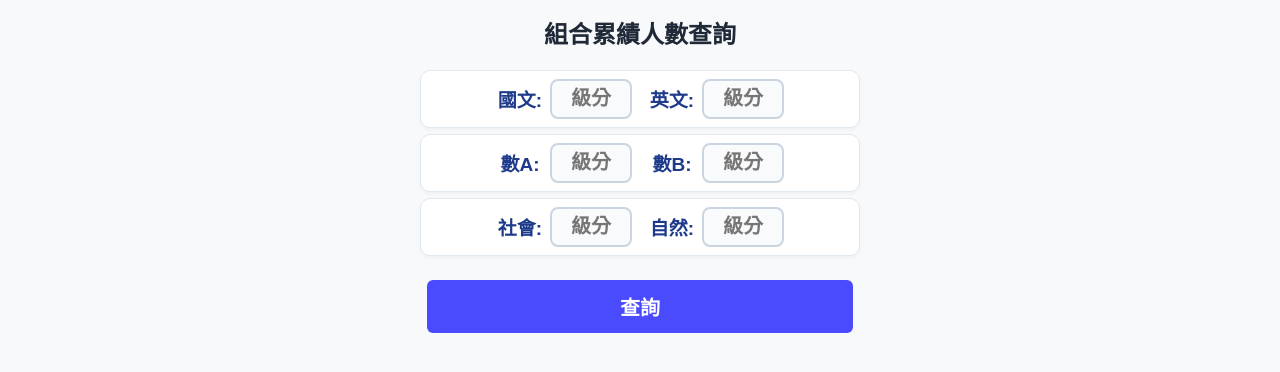
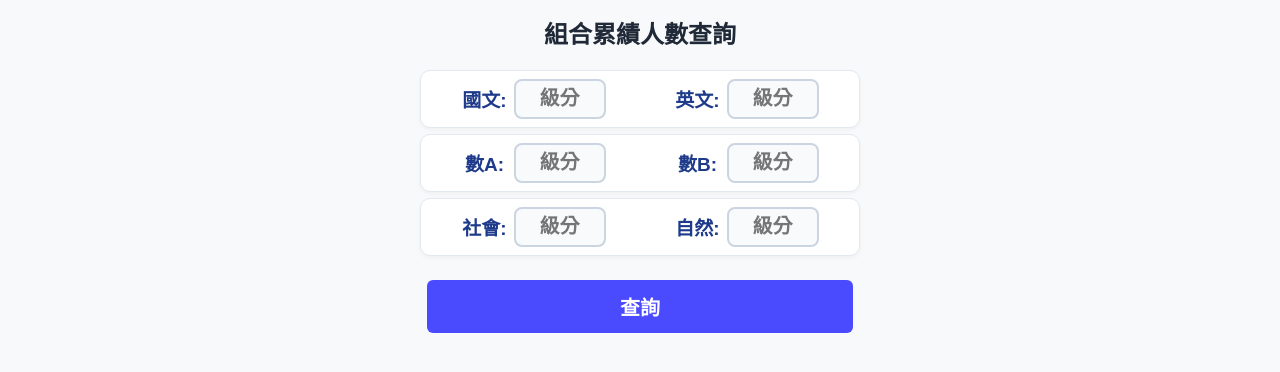
Before and after one commit to hchszjtang/HCHS_scoreconsolidate, a plain HTML site: page index.html in a window 1280 px wide. Both pictures are taken after a click on the button "學測累積人數對比". Shown: the part 230-602 px from the top of the page. Drawn offline with Linux system fonts and the light colour scheme.

Commit message:
Update index.html

```diff
--- a/index.html
+++ b/index.html
@@ -309,12 +309,12 @@
         font-size: 20px;
       }
 
-      /* 置中且緊湊的學測輸入列與輸入框 */
+      /* 置中且平分區域的學測輸入列與輸入框 */
       #gsatView .input-group {
         width: 90%;
         max-width: 440px;
         display: flex;
-        justify-content: center;
+        justify-content: space-between;
         align-items: center;
         margin: 6px auto;
         padding: 8px 12px;
@@ -322,11 +322,20 @@
         border: 1px solid #e2e8f0;
         border-radius: 10px;
         box-shadow: 0 2px 5px rgba(0, 0, 0, 0.04);
+        gap: 12px;
+      }
+
+      #gsatView .input-group .subject-slot {
+        flex: 1 1 0;
+        min-width: 0;
+        display: flex;
+        align-items: center;
+        justify-content: center;
         gap: 6px;
       }
 
       #gsatView .input-group label {
-        width: 48px;
+        width: 46px;
         text-align: center;
         font-size: 19px;
         font-weight: bold;
@@ -334,13 +343,10 @@
         flex: none;
       }
 
-      /* 第二組科目標籤與第一組輸入框之間保留適度分隔 */
-      #gsatView .input-group label + input[type="number"] + label {
-        margin-left: 10px;
-      }
-
       #gsatView .input-group input[type="number"] {
-        width: 82px !important;
+        flex: 1 1 auto;
+        width: 100% !important;
+        max-width: 92px;
         height: 40px !important;
         font-size: 20px;
         font-weight: bold;
@@ -748,27 +754,36 @@
 
           <form id="gsat_gradeForm">
             <div class="input-group">
+              <div class="subject-slot">
                 <label for="gsat_chinese">國文:</label>
                 <input type="number" id="gsat_chinese" min="0" max="15" placeholder="級分" value="">
-
+              </div>
+              <div class="subject-slot">
                 <label for="gsat_english">英文:</label>
                 <input type="number" id="gsat_english" min="0" max="15" placeholder="級分" value="">
               </div>
+            </div>
 
             <div class="input-group">
+              <div class="subject-slot">
                 <label for="gsat_mathA">數A:</label>
                 <input type="number" id="gsat_mathA" min="0" max="15" placeholder="級分" value="">
-
+              </div>
+              <div class="subject-slot">
                 <label for="gsat_mathB">數B:</label>
                 <input type="number" id="gsat_mathB" min="0" max="15" placeholder="級分" value="">
               </div>
+            </div>
 
             <div class="input-group">
+              <div class="subject-slot">
                 <label for="gsat_social">社會:</label>
                 <input type="number" id="gsat_social" min="0" max="15" placeholder="級分" value="">
-
+              </div>
+              <div class="subject-slot">
                 <label for="gsat_science">自然:</label>
                 <input type="number" id="gsat_science" min="0" max="15" placeholder="級分" value="">
+              </div>
             </div>
 
             <button class="back-button" type="button" id="gsat_find_btn">查詢</button>
@@ -970,17 +985,14 @@
     <script>
       /* ================= 導覽列頁面切換控制 ================= */
       function switchView(viewName) {
-        // 隱藏所有主畫面
         document.getElementById('homeView').classList.add('hidden');
         document.getElementById('gsatView').classList.add('hidden');
         document.getElementById('techView').classList.add('hidden');
 
-        // 移除導覽列按鈕 active 狀態
         document.getElementById('nav-home').classList.remove('active');
         document.getElementById('nav-gsat').classList.remove('active');
         document.getElementById('nav-tech').classList.remove('active');
 
-        // 顯示對應畫面並高亮按鈕
         if (viewName === 'home') {
           document.getElementById('homeView').classList.remove('hidden');
           document.getElementById('nav-home').classList.add('active');
@@ -1122,7 +1134,6 @@
       var data_114 = [], data_113 = [], data_112 = [];
       var ans = [], choose = "";
 
-
       function showScoreConfirmModal(scores) {
         return new Promise((resolve) => {
           document.getElementById('confirm_chinese').textContent = scores["國文"] + " 級分";
@@ -1169,7 +1180,6 @@
         const isConfirmed = await showScoreConfirmModal(score_114_1);
         if (!isConfirmed) return;
 
-        // 2科成績總和
         score_114_2["國文、英文"] = score_114_1["國文"] + score_114_1["英文"];
         score_114_2["國文、數學A"] = score_114_1["國文"] + score_114_1["數學A"];
         score_114_2["國文、數學B"] = score_114_1["國文"] + score_114_1["數學B"];
@@ -1185,7 +1195,6 @@
         score_114_2["數學B、自然"] = score_114_1["數學B"] + score_114_1["自然"];
         score_114_2["社會、自然"] = score_114_1["社會"] + score_114_1["自然"];
 
-        // 3科成績總和
         score_114_3["國文、英文、數學A"] = score_114_1["國文"] + score_114_1["英文"] + score_114_1["數學A"];
         score_114_3["國文、英文、數學B"] = score_114_1["國文"] + score_114_1["英文"] + score_114_1["數學B"];
         score_114_3["國文、英文、社會"] = score_114_1["國文"] + score_114_1["英文"] + score_114_1["社會"];
@@ -1203,7 +1212,6 @@
         score_114_3["數學A、社會、自然"] = score_114_1["數學A"] + score_114_1["社會"] + score_114_1["自然"];
         score_114_3["數學B、社會、自然"] = score_114_1["數學B"] + score_114_1["社會"] + score_114_1["自然"];
 
-        // 4科成績總和
         score_114_4["國文、英文、數學A、社會"] = score_114_1["國文"] + score_114_1["英文"] + score_114_1["數學A"] + score_114_1["社會"];
         score_114_4["國文、英文、數學A、自然"] = score_114_1["國文"] + score_114_1["英文"] + score_114_1["數學A"] + score_114_1["自然"];
         score_114_4["國文、英文、數學B、社會"] = score_114_1["國文"] + score_114_1["英文"] + score_114_1["數學B"] + score_114_1["社會"];
```
Lines whose indentation alone changed are shown as unchanged.
